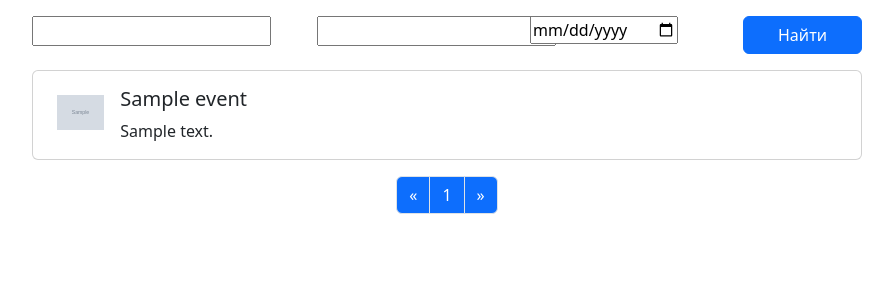
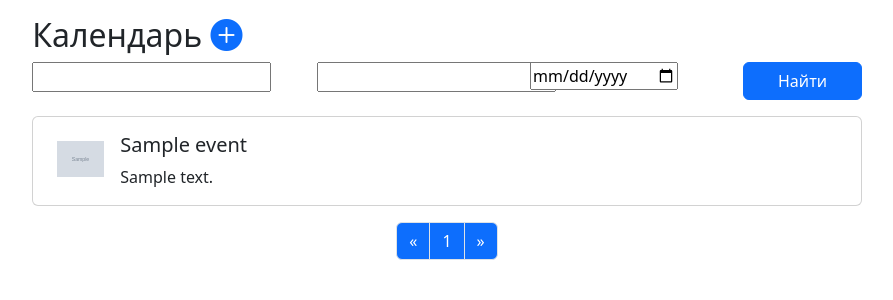
Before and after one commit to AlexandraPoturaeva/sports_events, a Django app: template core/templates/index.html in a window 1280 px wide. Shown: the part 56-356 px from the top of the page, without its empty margins (193-1086 px from the left). Run offline with Django 4.2, Linux system fonts and the light colour scheme; the template is opened without the code that fills it: most values are stand-ins (such as "Sample title", 1, 10 or a date in 2020); grey boxes marked "Sample" are stand-in pictures; form fields are guessed from the names that the template uses; parts of the project's set-up code (start-up, migrations or seed data) failed here and were passed over; some libraries are stand-ins or nearby versions.

Commit message:
add create_event button to index page

```diff
--- a/core/templates/index.html
+++ b/core/templates/index.html
@@ -6,9 +6,14 @@
 <div class="row">
     <div class="col-2"></div>
     <div class="col">
+        <div class="p-2"></div>
+        <h2>Календарь
+            <a href="{% url 'create_event' %}" title="Добавить событие">
+                <i class="bi bi-plus-circle-fill"></i>
+            </a>
+        </h2>
         <form method="get">
             <div class="row">
-                <div class="p-2"></div>
                 <div class="col-4 mb-3">
                     {{ form.sport_kind }}
                 </div>
--- a/events/urls.py
+++ b/events/urls.py
@@ -2,5 +2,5 @@ from django.urls import path
 from events.views import CreateEventView
 
 urlpatterns = [
-    path('create/', CreateEventView.as_view()),
+    path('create/', CreateEventView.as_view(), name='create_event'),
 ]
```
